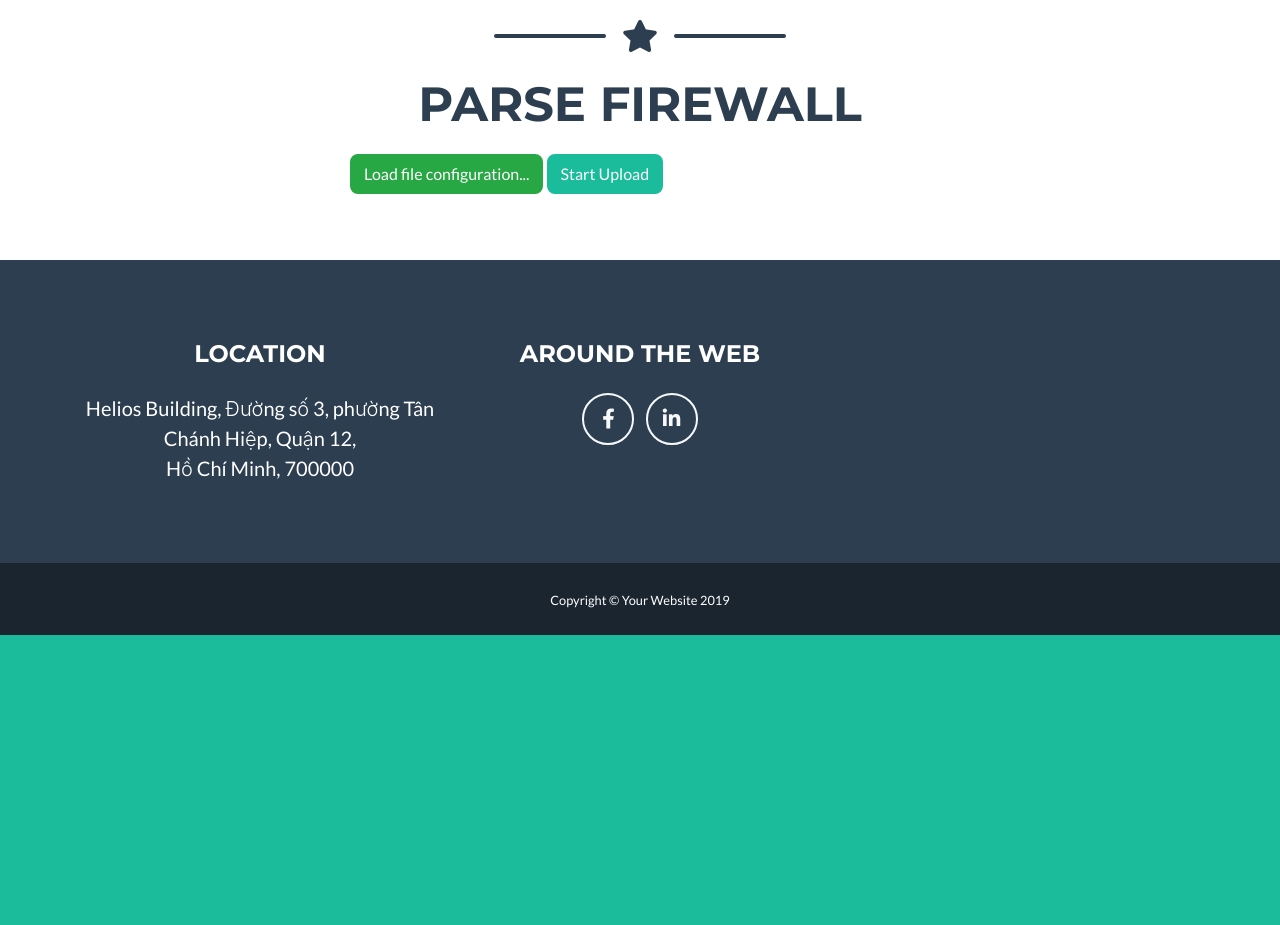
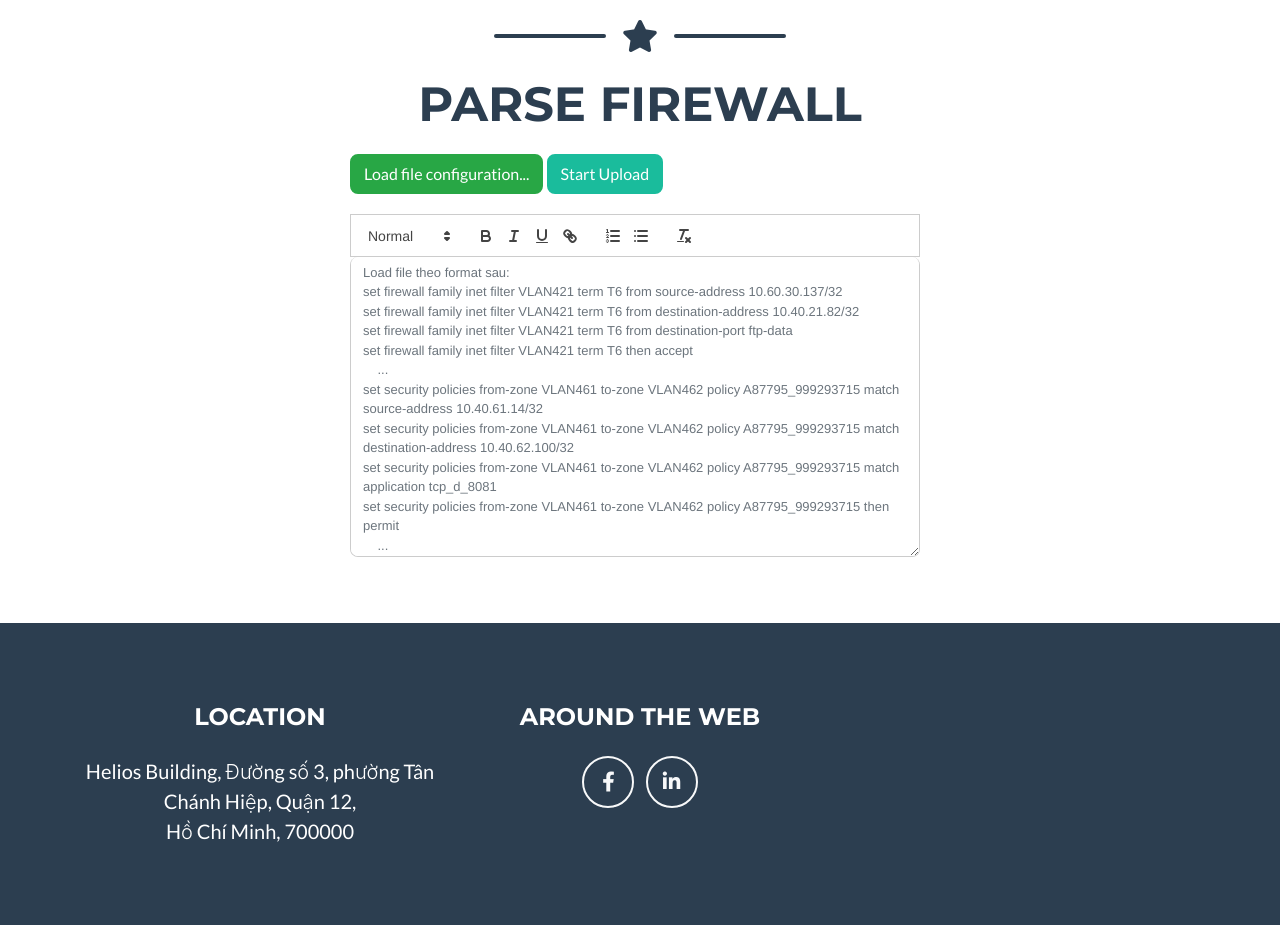
Before and after one commit to huynq8/Django, a Django app: page /parse_firewall/ in a window 1280 px wide; the page is wider, and only the part inside the window is pictured. Shown: the part 718-1643 px from the top of that part. Before the commit the page ends 1353 px from the top of that part, so only its background shows below. Run offline with Django 3.2, Linux system fonts and the light colour scheme; some libraries are stand-ins or nearby versions.

Commit message:
update template parse fw and search rule

```diff
--- a/templates/first_app/parse_firewall.html
+++ b/templates/first_app/parse_firewall.html
@@ -3,30 +3,61 @@
 {% load static %}
 <!-- sử dụng Shift+Alt+F để format lại toàn bộ html
  Ctrl+K Ctrl+F  để format selected text-->
- <div style=" margin-bottom: 30px;">
-    <h2  class="page-section-heading text-center text-uppercase text-secondary mb-0">PARSE FIREWALL</h2>
- </div>
+ <link href="https://cdn.quilljs.com/1.3.6/quill.snow.css" rel="stylesheet">
+<div style=" margin-bottom: 30px;">
+    <h2 class="page-section-heading text-center text-uppercase text-secondary mb-0">PARSE FIREWALL</h2>
+</div>
 
 <div style="margin-left: 250px;" class="container-fluid">
     <div id="container" class="row">
         <div class="col-8" id="container">
             <a id="pickfiles" class="btn btn-success" href="javascript:;">Load file configuration...</a>
             <a type="button" class="btn btn-primary" id="uploadfiles" href="javascript:;">Start Upload</a>
-            <button name="generate-command" style="display:none" type="button" class="btn btn-success" id="generate"
-            >SUBMIT</button>
+            <button name="generate-command" style="display:none" type="button" class="btn btn-success"
+                id="generate">SUBMIT</button>
 
         </div>
     </div>
 
     <div class="list-group" id="filelist"></div>
-    <div style="display:none" id="information" class="list-group"><p>Xin Hãy đợi trong 3s sau đó hãy Submit</p></div>
-    <div style="display:none" id="progress" class="list-group"><p>Xin Hãy đợi kết quả!</p></div>
+    <div style="display:none" id="information" class="list-group">
+        <p>Xin Hãy đợi trong 3s sau đó hãy Submit</p>
+    </div>
+    <div style="display:none" id="progress" class="list-group">
+        <p>Xin Hãy đợi kết quả!</p>
+    </div>
+    <div style="margin-top:20px; width: 600px;" class="row row-cols-2 align-baseline">
+        <div class="col">
+            <form method="POST" id="formcontent">
+                {% csrf_token %}
+
+                <textarea style="height:300px;" name="content" id="content" type="text" class="form-control"
+                    placeholder="Load file theo format sau:
+set firewall family inet filter VLAN421 term T6 from source-address 10.60.30.137/32
+set firewall family inet filter VLAN421 term T6 from destination-address 10.40.21.82/32
+set firewall family inet filter VLAN421 term T6 from destination-port ftp-data
+set firewall family inet filter VLAN421 term T6 then accept
+    ...
+set security policies from-zone VLAN461 to-zone VLAN462 policy A87795_999293715 match source-address 10.40.61.14/32
+set security policies from-zone VLAN461 to-zone VLAN462 policy A87795_999293715 match destination-address 10.40.62.100/32
+set security policies from-zone VLAN461 to-zone VLAN462 policy A87795_999293715 match application tcp_d_8081
+set security policies from-zone VLAN461 to-zone VLAN462 policy A87795_999293715 then permit
+    ...
+"></textarea>
+
+            </form>
+        </div>
+
+    </div>
     <div style="margin-left: -200px; width:50%" id="divoutput"></div>
 </div>
 
-
+<script src="https://cdn.quilljs.com/1.3.6/quill.js"></script>
 <script src="{% static 'js/plupload.full.min.js' %}"></script>
 <script type="text/javascript">
+    var quill = new Quill('#content', {
+        theme: 'snow'
+    });
     // Custom example logic
     var uploader = new plupload.Uploader({
         headers: { "X-CSRFToken": $.cookie("csrftoken") },
@@ -65,10 +96,10 @@
             UploadProgress: function (up, file) {
                 document.getElementById(file.id).getElementsByTagName('b')[0].innerHTML = '<span>' + file.percent + "%</span>";
                 if (file.percent == "100") {
-                    $("#information").css({"display":"inline-block"});
-                    setTimeout(function(){
-                    $("#generate").css({"display":"inline-block"})
-                    },3000);
+                    $("#information").css({ "display": "inline-block" });
+                    setTimeout(function () {
+                        $("#generate").css({ "display": "inline-block" })
+                    }, 3000);
 
                 }
 
@@ -94,8 +125,8 @@
             console.log("OK")
             event.preventDefault();
             $('#divoutput').empty();
-            $("#information").css({"display":"none"});
-            $("#progress").css({"display":"inline-block"});
+            $("#information").css({ "display": "none" });
+            $("#progress").css({ "display": "inline-block" });
             $.ajax({
                 type: 'POST',
                 //url: '{% url "tool" "searchrule" %}',
```
Also changed, not shown: templates/first_app/searchrule.html (+8 -1 lines).
